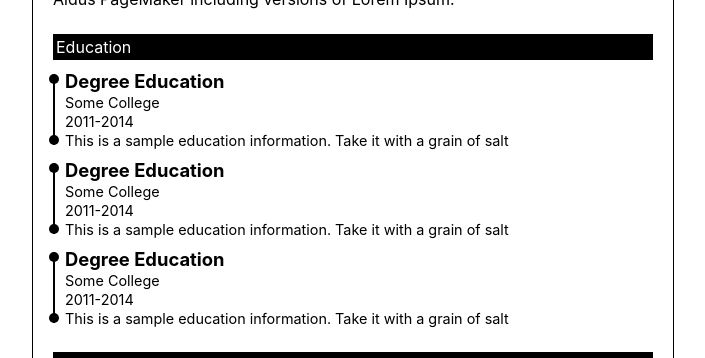
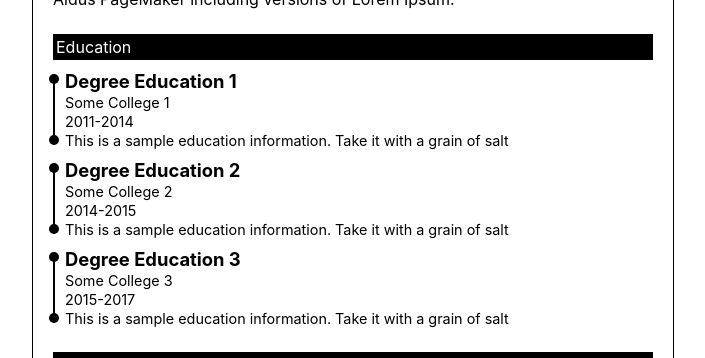
Before and after one commit to pritalb/odin-cv-app, a React (Create React App) app in the folder cv-app/: page / in a window 1280 px wide. Shown: the part 388-746 px from the top of the page, without its empty margins (28-733 px from the left). Built offline with nearby package versions, Linux system fonts and the light colour scheme.

Commit message:
Education component now gets data using props

```diff
--- a/cv-app/src/components/EducationalExperience.js
+++ b/cv-app/src/components/EducationalExperience.js
@@ -40,8 +40,8 @@ class EditEducationForm extends Component {
 }
 
 class Education extends Component {
-    constructor() {
-        super();
+    constructor(props) {
+        super(props);
 
         this.ShowForm = this.ShowForm.bind(this);
         this.HideForm = this.HideForm.bind(this);
@@ -54,11 +54,11 @@ class Education extends Component {
 
         this.state = {
             showEditForm: false,
-            course: 'Degree Education',
-            institution: 'Some College',
-            startDate: '2011',
-            endDate: '2014',
-            summary: 'This is a sample education information. Take it with a grain of salt',
+            course: this.props.course,
+            institution: this.props.institution,
+            startDate: this.props.startDate,
+            endDate: this.props.endDate,
+            summary: this.props.summary,
             renderSelf: true,
         }
     }
@@ -159,11 +159,33 @@ class Education extends Component {
 }
 
 class EducationSection extends Component {
-    constructor() {
-        super();
+    constructor(props) {
+        super(props);
 
         this.state = {
-            educations: [<Education />, <Education />, <Education />,],
+            currentUniqueKey: 3,
+            educations: [
+                            <Education  key="education-0"
+                                        course='Degree Education 1'
+                                        institution='Some College 1'
+                                        startDate='2011'
+                                        endDate='2014'
+                                        summary='This is a sample education information. Take it with a grain of salt'/>,
+
+                            <Education  key="education-1"
+                                        course='Degree Education 2'
+                                        institution='Some College 2'
+                                        startDate='2014'
+                                        endDate='2015'
+                                        summary='This is a sample education information. Take it with a grain of salt' />,
+
+                            <Education  key="education-2"
+                                        course='Degree Education 3'
+                                        institution='Some College 3'
+                                        startDate='2015'
+                                        endDate='2017'
+                                        summary='This is a sample education information. Take it with a grain of salt'/>,
+                        ],
         }
     }
 
```
